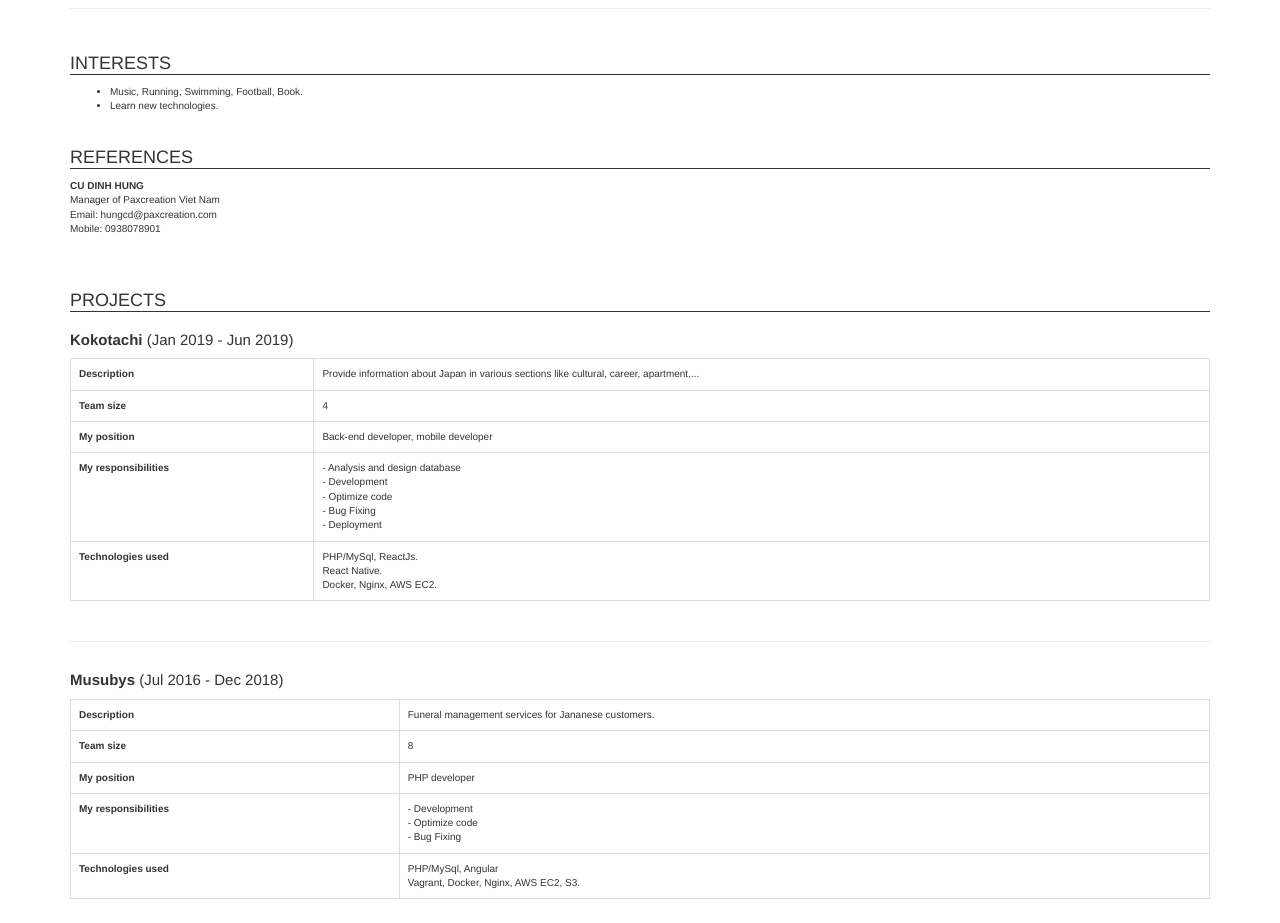
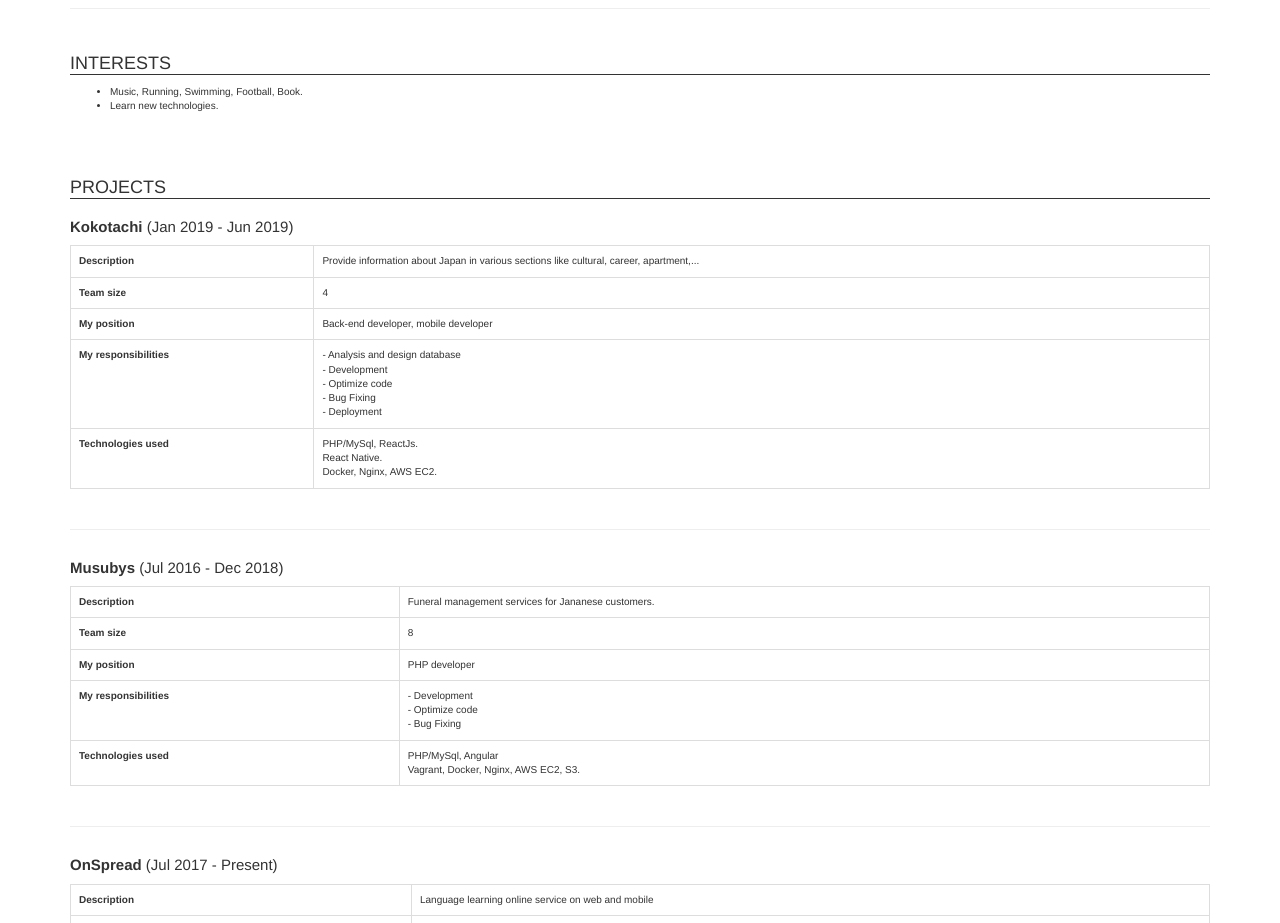
Before and after one commit to googlicius/mycv, a website: page index.html in a window 1280 px wide. Shown: the part 1100-2023 px from the top of the page. Drawn offline with nearby package versions, Linux system fonts and the light colour scheme.

Commit message:
remove reference

```diff
--- a/index.html
+++ b/index.html
@@ -284,19 +284,6 @@
                 </div>
             </div>
 
-            <div class="row">
-                <div class="col-xs-12">
-                    <h4 class="block-title">REFERENCES</h4>
-                </div>
-
-                <div class="col-xs-12">
-                    <strong>CU DINH HUNG</strong> <br />
-                    Manager of Paxcreation Viet Nam <br />
-                    Email: hungcd@paxcreation.com <br />
-                    Mobile: 0938078901
-                </div>
-            </div>
-
             <div class="row" style="margin-top: 30px">
                 <div class="col-xs-12">
                     <h4 class="block-title">PROJECTS</h4>
--- a/to-pdf.js
+++ b/to-pdf.js
@@ -22,7 +22,7 @@ const options = {
     base: "http://localhost:3000"
 }
 
-pdf.create(html, options).toFile("./cv_en.pdf", function(err, res) {
+pdf.create(html, options).toFile("./NguyenHaiDang_CV_EN.pdf", function(err, res) {
     if (err) return console.log(err)
     console.log(res) // { filename: '/app/businesscard.pdf' }
 })
```
